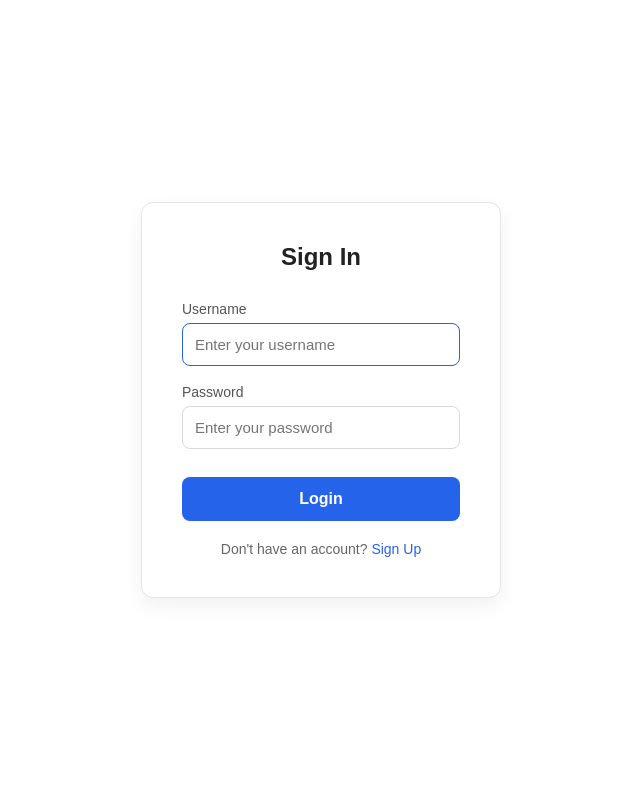
After one commit to vinn044/Diagrammed, a Django app: page /login/ in a window 1280 px wide. The commit adds this page. Shown: the whole page, without its empty margins (319-959 px from the left). Run offline with Django 4.2, Linux system fonts and the light colour scheme.

Commit message:
basic auth running, login/signup page created

```diff
--- /dev/null
+++ b/testApp/templates/login.html
@@ -0,0 +1,132 @@
+<!DOCTYPE html>
+<html lang="en">
+<head>
+    <meta charset="UTF-8">
+    <meta name="viewport" content="width=device-width, initial-scale=1.0">
+    <title>Login</title>
+
+    <style>
+        * {
+            margin: 0;
+            padding: 0;
+            box-sizing: border-box;
+            font-family: Arial, Helvetica, sans-serif;
+        }
+
+        body {
+            height: 100vh;
+            display: flex;
+            justify-content: center;
+            align-items: center;
+            background: #ffffff;
+        }
+
+        .login-container {
+            width: 360px;
+            padding: 40px;
+            border: 1px solid #e5e5e5;
+            border-radius: 12px;
+            background: #ffffff;
+            box-shadow: 0 8px 20px rgba(0, 0, 0, 0.06);
+        }
+
+        h2 {
+            text-align: center;
+            margin-bottom: 30px;
+            color: #222;
+            font-weight: 600;
+        }
+
+        .input-group {
+            margin-bottom: 18px;
+        }
+
+        label {
+            display: block;
+            margin-bottom: 6px;
+            color: #555;
+            font-size: 14px;
+        }
+
+        input {
+            width: 100%;
+            padding: 12px;
+            border: 1px solid #d9d9d9;
+            border-radius: 8px;
+            font-size: 15px;
+            outline: none;
+            transition: 0.2s;
+        }
+
+        input:focus {
+            border-color: #2563eb;
+        }
+
+        button {
+            width: 100%;
+            padding: 13px;
+            margin-top: 10px;
+            border: none;
+            border-radius: 8px;
+            background: #2563eb;
+            color: white;
+            font-size: 16px;
+            font-weight: 600;
+            cursor: pointer;
+            transition: background 0.2s;
+        }
+
+        button:hover {
+            background: #1d4ed8;
+        }
+
+        .footer {
+            text-align: center;
+            margin-top: 20px;
+            font-size: 14px;
+            color: #666;
+        }
+
+        .footer a {
+            color: #2563eb;
+            text-decoration: none;
+            font-weight: 500;
+        }
+
+        .footer a:hover {
+            text-decoration: underline;
+        }
+    </style>
+</head>
+<body>
+
+<div class="login-container">
+    <h2>Sign In</h2>
+
+    <form method="post">
+        {% csrf_token %}
+        <div class="input-group">
+            <label for="id_username">Username</label>
+            <input id="id_username" name="username" type="text" placeholder="Enter your username" required autofocus>
+        </div>
+
+        <div class="input-group">
+            <label for="id_password">Password</label>
+            <input id="id_password" name="password" type="password" placeholder="Enter your password" required>
+        </div>
+
+        {% if form.errors %}
+        <p>Username or password is incorrect.</p>
+        {% endif %}
+
+        <button type="submit">Login</button>
+    </form>
+
+    <div class="footer">
+        Don't have an account?
+        <a href="{% url 'register' %}">Sign Up</a>
+    </div>
+</div>
+
+</body>
+</html>
--- a/testApp/urls.py
+++ b/testApp/urls.py
@@ -1,6 +1,10 @@
 from django.urls import path, include
 from . import views
+from django.contrib.auth import views as auth_views
 
 urlpatterns = [
     path('', views.home, name = 'home'),
+    path('login/', auth_views.LoginView.as_view(template_name='login.html'), name='login'),
+    path('logout/', auth_views.LogoutView.as_view(), name='logout'),
+    path('register/', views.register, name='register'),
 ]
```
Also changed, not shown: test/settings.py (+3 -0 lines), testApp/templates/home.html (+10 -2 lines), testApp/templates/register.html (added, +125 -0 lines), testApp/views.py (+13 -5 lines).
